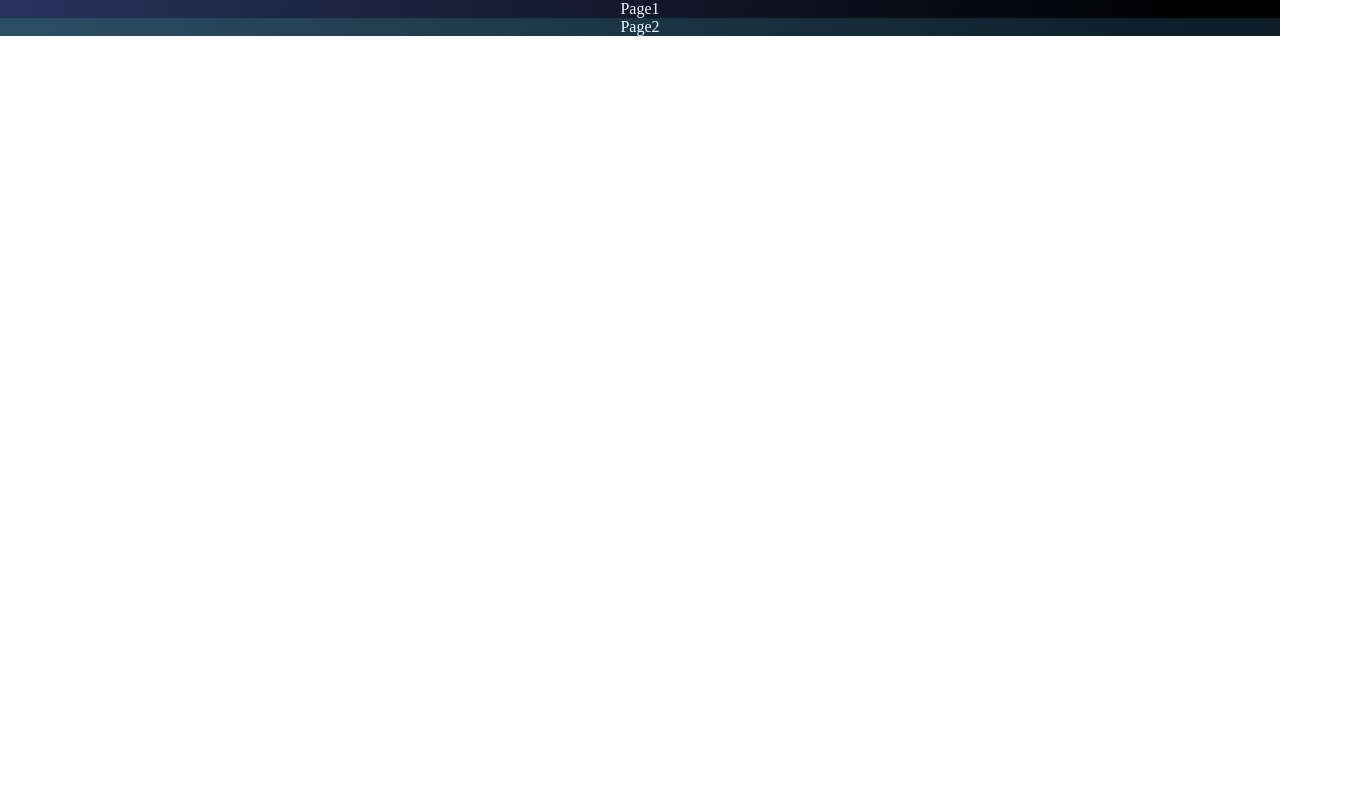
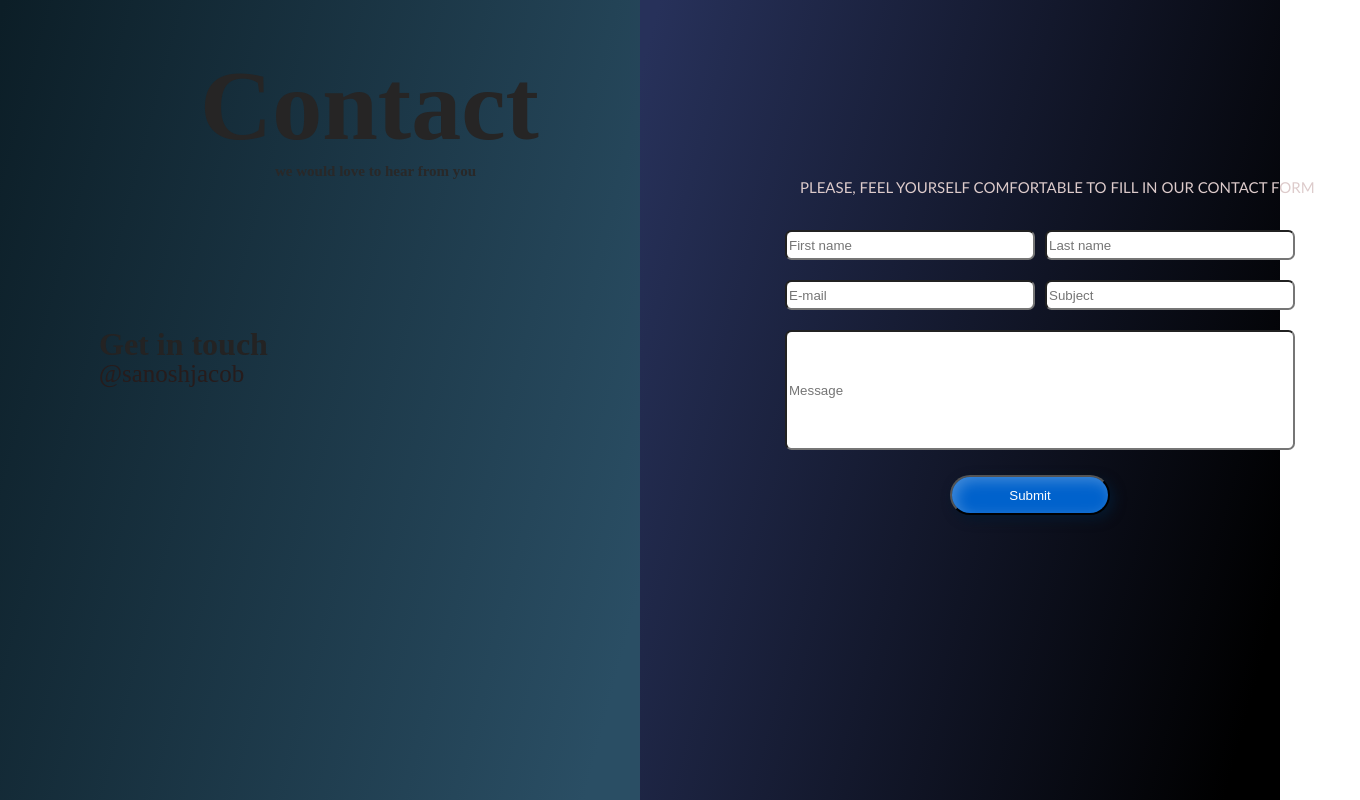
Before and after one commit to dev-triangle/roots-frontend, a React (Create React App) app: page /contact in a window 1280 px wide. Shown: the whole page, 1360 px wide, since content can reach past the window. Built offline with nearby package versions, Linux system fonts and the light colour scheme.

Commit message:
guide page done

```diff
--- a/src/App.js
+++ b/src/App.js
@@ -2,6 +2,7 @@ import React from 'react';
 import {BrowserRouter,Routes,Route} from 'react-router-dom'
 import './App.css';
 import { Homepage, Contact,Signup,Login,Places} from './pages'
+import Guides from './pages/Guides/Guides';
 import ScrollToTop from './utils/ScrollToTop';
 function App() {
   return (
@@ -14,6 +15,7 @@ function App() {
         <Route path='/contact' element={<Contact/>}/>
         <Route path='/login' element={<Login/>}/>
         <Route path='/signup' element={<Signup/>}/>
+        <Route path='/guides' element={<Guides/>}/>
       </Routes>
       </BrowserRouter>
     </div>
--- a/src/pages/Contact/Contact.css
+++ b/src/pages/Contact/Contact.css
@@ -1,98 +1,165 @@
-.contact_main{
+.page{
     width: 50%;
+    height: 50%;
+    background:linear-gradient(104.98deg, #0C1E27 .5%, #2A4E64  93.54%);
+    min-height: 100vh;
+}
+.page2{
+    width: 50%;
+    height: 50%;
+    background: linear-gradient(104.98deg, #27315A 2.26%, #000000 93.54%);
+    min-height: 100vh;
+}
+.page1{
+
+    scrollbar-width: none;
+    color: aliceblue;
+    text-size-adjust: 4xl;
+    display: flex;
+    justify-content: center;
+    align-items: center;
+
+}
+.contact{
     position: absolute;
+width: 714px;
+height: 122px;
+left: 200px;
+top: 39px;
+
+font-family: 'Playfair Display';
+font-style: normal;
+font-weight: 700;
+font-size: 100px;
+line-height: 133px;
+
+color: #262525;
 }
 
+.contact_byline{
+    position: absolute;
+width: 214px;
+height: 20px;
+left: 275px;
+top: 161px;
+font-family: 'Playfair Display';
+font-style: normal;
+font-weight: 800;
+font-size: 15px;
+line-height: 20px;
+color: #292828;
+}
+.getin{
+position: absolute;
+width: 194px;
+height: 38px;
+left: 99px;
+top: 325px;
+font-family: 'Work Sans';
+font-style: normal;
+font-weight: 700;
+font-size: 32px;
+line-height: 38px;
+color: #242323;
+}
+.san{
+    position: absolute;
+width: 226px;
+height: 38px;
+left: 99px;
+top: 355px;
 
-.contact_right{
-    position: absolute;
-    width: 50%;
+font-family: 'Work Sans';
+font-style: normal;
+font-weight: 400;
+font-size: 25px;
+line-height: 38px;
+color: #271c1c;
 
 }
-.contact_left{
+.contact_body{
     position: absolute;
-    top: 50%;
-    left: 70rem;
-    transform: translate(-50%, -50%);
-    background-color: #05182D;
-    width: 50%;
-    color: antiquewhite;
+left: 0%;
+right: 1.83%;
+top: 0%;
+bottom: 26.32%;
+font-family:'Trebuchet MS', 'Lucida Sans Unicode', 'Lucida Grande', 'Lucida Sans', Arial, sans-serif;
+font-style: normal;
+font-weight: 500;
+font-size: 15px;
+line-height: 14px;
+color: #DDCBCB;
 }
-.contact_form{
-    display: flex;
-    background: rgba(14, 7, 7, 0.25);
+.co_body{
+    position: absolute;
+width: 560px;
+height: 15px;
+left: 800px;
+top: 180px;
 }
-.co__input{
-    align-items: center;
+.contact_input{
+position: absolute;
+width: 200px;
+height: 396px;
+left: 775px;
+top: 230px;
+}
 
-    height: 2rem;
-    width : 15rem;
-    border-radius: 10px;
-    border-color: #ffff;
-    display:flex;
-    flex-direction: column;
+.co_input4{
+ position: absolute;
+width: 250px;
+height: 30px;
+left: 270px;
+top: 50px;
+border-radius: .5em;
+}
+.co_input2{
+    position:absolute;
+    width: 250px;
+    height: 30px;
+    left: 10px;
+    top:50px;
+    border-radius: .5em;
+}
+.co_input3{
+    position:absolute;
+    width: 250px;
+    height: 30px;
+    left: 270px;
+    top:0px;
+    border-radius: .5em;
+}
+.co_input1{
+    position:absolute;
+    width: 250px;
+    height: 30px;
+    left: 10px;
+    top:0px;
+    border-radius: .5em;
+}
+.co_input5{
+    position:absolute;
+    width: 510px;
+    height: 120px;
+    left: 10px;
+    top:100px;
+    border-radius: .5em;
+}
+.submit_body{
+    position: absolute;
+    top: 475px;
+    left: 950px;
+}
+.submit_button{
+    background-color: #0062CC;
+    color: #ffff;
+    border-radius: 1.25rem;
+    width: 10rem;
+    height: 2.5rem;
+    box-shadow: 4px 4px 12px #05182D, inset 4px 4px 14px rgba(255, 255, 255, 0.25);
 
 }
-.co_reg_button
-{
-    background-color: #0062CC;
-    /* position: fixed; */
-    width: 15rem;
-    height: 2.6rem;
-    left: 0px;
-    top: 0px;
-    box-shadow: 4px 4px 12px #05182D, inset 4px 4px 14px rgba(255, 255, 255, 0.25);
-    border-radius: 1.25rem;
-    color: #ffff;
-    overflow: contain;
-}
-.co_reg_button:hover{
+.submit_button:hover{
     color: light blue;
     background-color: none;
 }
-
-.co_reg_inputs
-{
-
-   border-radius: 10px;
-    height: 0.5rem;
-     padding :8px 8px;
-    margin: 8px 0;
-   border-color: #ffff;
-   background-color: #05182D;
-
-}
-.content_su{
-    width : 100%;
-    gap : 2rem;
-display: flex;
-flex-direction: row;
-flex-wrap: wrap;
-background-color: #05182D;
-}
-
-.page{
-    width: 100%;
-    height: 100%;
-    background: linear-gradient(104.98deg, #27315A 2.26%, #000000 93.54%);
-
-}
-.page2{
-    width: 100%;
-    height: 100%;
-    background: linear-gradient(104.98deg, #2A4E64 2.26%, #0C1E27 93.54%);
-
-}
-.page1{
-    width: 100%;
-    height: 100%;
-    grid-row: 2;
-    color: aliceblue;
-    text-size-adjust: 4xl;
-
-}
-.centered{
-    display: flex;
-    justify-content: center;
-    align-items: center;
-}
--- a/src/pages/Contact/Contact.js
+++ b/src/pages/Contact/Contact.js
@@ -8,12 +8,25 @@ const Contact = () => {
      <React.Fragment>
       <section>
         <div className='page1   '>
-          <div className='page centered'>
-            <p>Page1</p>
+          <div className='page '>
+            <p className='contact'>Contact</p>
+            <p className='contact_byline'>we would love to hear from you</p>
+            <p className='getin'>Get in touch</p>
+            <p className='san'>@sanoshjacob</p>
           </div>
 
-          <div className='page2 centered'>
-            <p>Page2</p>
+          <div className='page2 '>
+           <div className='co_body'> <p className='contact_body'>PLEASE, FEEL YOURSELF COMFORTABLE TO FILL IN OUR CONTACT FORM</p></div>
+             <div className='contact_input'>
+
+       <input className='co_input1' type='text'   placeholder='First name' required/>
+       <input className='co_input3' type="text"   placeholder='Last name' required/>
+       <input className='co_input2' type="text"   placeholder='E-mail' required/>
+       <input className='co_input4' type="text"   placeholder='Subject' required/>
+       <input className='co_input5' type="text" placeholder='Message' required/>
+
+           </div>
+          <div className='submit_body'><button  type='submit'  className='submit_button'>Submit</button></div>
           </div>
         </div>
       </section>
--- a/src/pages/Guides/Guides.css
+++ b/src/pages/Guides/Guides.css
@@ -0,0 +1,170 @@
+.guide_main{
+    background:linear-gradient(104.98deg, #0C1E27 2%, #2A4E64  93.54%);
+    width:100%;
+    height:100% ;
+    min-height: 100vh;
+}
+.guide_img{
+
+position: absolute;
+width: 700px;
+height: 1080px;
+left: 0px;
+top: 0px;
+
+background-image: url(https://www.goingthewholehogg.com/wp-content/uploads/Travel-Photography-Gear-Header.jpg);
+opacity: 0.4;
+}
+.g_heading{
+    position: absolute;
+width: 342px;
+height: 51px;
+left: 830px;
+top: 135px;
+font-family: 'Poppins';
+font-style: normal;
+font-weight: 500;
+font-size: 30px;
+line-height: 51px;
+letter-spacing: 0.01em;
+color: #FFFFFF;
+}
+.g_container{
+box-sizing: border-box;
+position: absolute;
+width: 421px;
+height: 340px;
+left: 830px;
+top: 220px;
+border: 1px dashed #FFFFFF;
+border-radius: 25px;
+}
+.gu_input1{
+  position: absolute;
+width: 310px;
+height: 30px;
+left: 50px;
+top: 50px;
+
+border: 3px solid #494747;
+border-radius: 4px;
+}
+.gu_input2{
+    position: absolute;
+  width: 310px;
+  height: 30px;
+  left: 50px;
+  top: 90px;
+
+  border: 3px solid #494747;
+  border-radius: 4px;
+  }
+  .gu_input3{
+    position: absolute;
+  width: 140px;
+  height: 30px;
+  left: 50px;
+  top: 130px;
+
+  border: 3px solid #494747;
+  border-radius: 4px;
+  }
+  .gu_input4{
+    position: absolute;
+  width: 140px;
+  height: 30px;
+  left: 210px;
+  top: 130px;
+
+  border: 3px solid #494747;
+  border-radius: 4px;
+  }
+  .gu_input6{
+    position: absolute;
+  width: 140px;
+  height: 30px;
+  left: 210px;
+  top: 170px;
+
+  border: 3px solid #494747;
+  border-radius: 4px;
+  }
+  .gu_input5{
+    position: absolute;
+  width: 140px;
+  height: 30px;
+  left: 50px;
+  top: 170px;
+
+  border: 3px solid #494747;
+  border-radius: 4px;
+  }
+.g_button{
+    display: flex;
+flex-direction: row;
+justify-content: center;
+align-items: center;
+padding: 17px 66px;
+gap: 10px;
+position: absolute;
+width: 318px;
+height: 60px;
+left: 50px;
+top: 220px;
+background: #006360;
+border-radius: 5px;
+border-color: #FFFFFF;
+font-family: 'Poppins';
+font-style: normal;
+font-weight: 400;
+font-size: 15px;
+line-height: 26px;
+letter-spacing: 0.01em;
+color: #FFFFFF;
+}
+.g_dot1{
+    position: absolute;
+width: 21px;
+height: 21px;
+left: 52px;
+top: 20px;
+border-radius: 1em;
+border: 1px solid #FFFFFF;
+}
+.gl_dot1{
+    position: absolute;
+    width: 89px;
+    height: 30px;
+    left: 80px;
+    top: 15px;
+    font-family: 'Poppins';
+    font-style: normal;
+    font-weight: 300;
+    font-size: 15px;
+    line-height: 30px;
+    letter-spacing: 0.01em;
+    color: #FFFFFF;
+}
+.g_dot2{
+    position: absolute;
+width: 21px;
+height: 21px;
+left: 202px;
+top: 20px;
+border-radius: 1em;
+border: 1px solid #FFFFFF;
+}
+.gl_dot2{
+    position: absolute;
+    width: 89px;
+    height: 30px;
+    left: 230px;
+    top: 15px;
+    font-family: 'Poppins';
+    font-style: normal;
+    font-weight: 300;
+    font-size: 15px;
+    line-height: 30px;
+    letter-spacing: 0.01em;
+    color: #FFFFFF;
+}
--- a/src/pages/Guides/Guides.js
+++ b/src/pages/Guides/Guides.js
@@ -2,7 +2,21 @@ import React from 'react'
 import './Guides.css'
 const Guides = () => {
   return (
-    <div>Guides</div>
+    <div className='guide_main'>
+
+        <div className='guide_img'></div>
+        <p className='g_heading'>Book With Us Today</p>
+        <div className='g_container'>
+          <div className='g_dot1'></div><p className='gl_dot1'>One way</p><div className='g_dot2'></div><p className='gl_dot2'>Round trip</p>
+        <input className='gu_input1' type='text'  placeholder='Leaving from...' required/>
+       <input className='gu_input2' type="text"   placeholder='Going to...' required/>
+       <input className='gu_input3' type="date"   placeholder='Depart' required/>
+       <input className='gu_input4' type="date"   placeholder='Return' required/>
+       <input className='gu_input5' type="number"   placeholder='Passengers' required/>
+       <input className='gu_input6' type="text"   placeholder='Class' required/>
+         <button className='g_button'>Search Available Flights</button>
+        </div>
+    </div>
   )
 }
 
```
